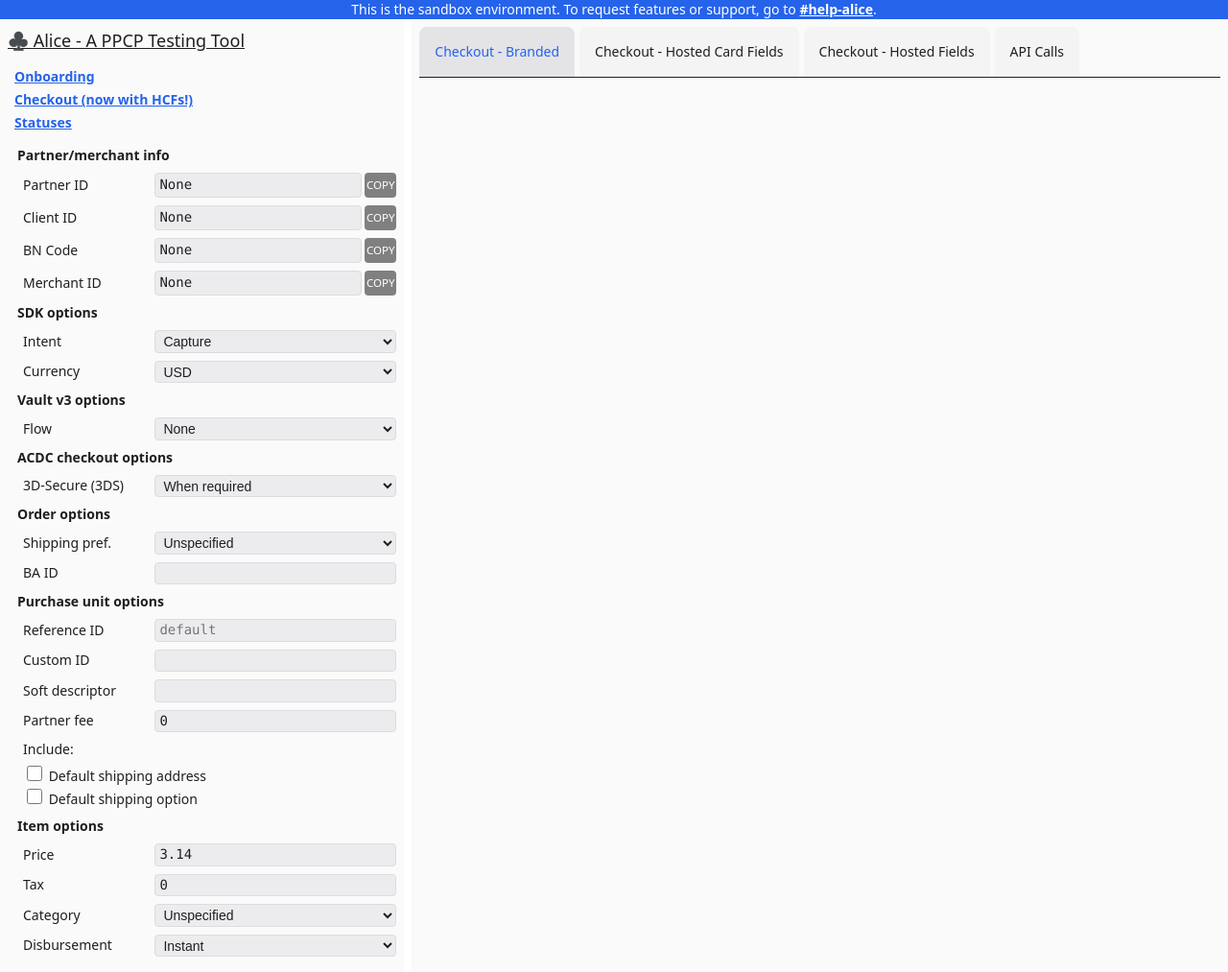
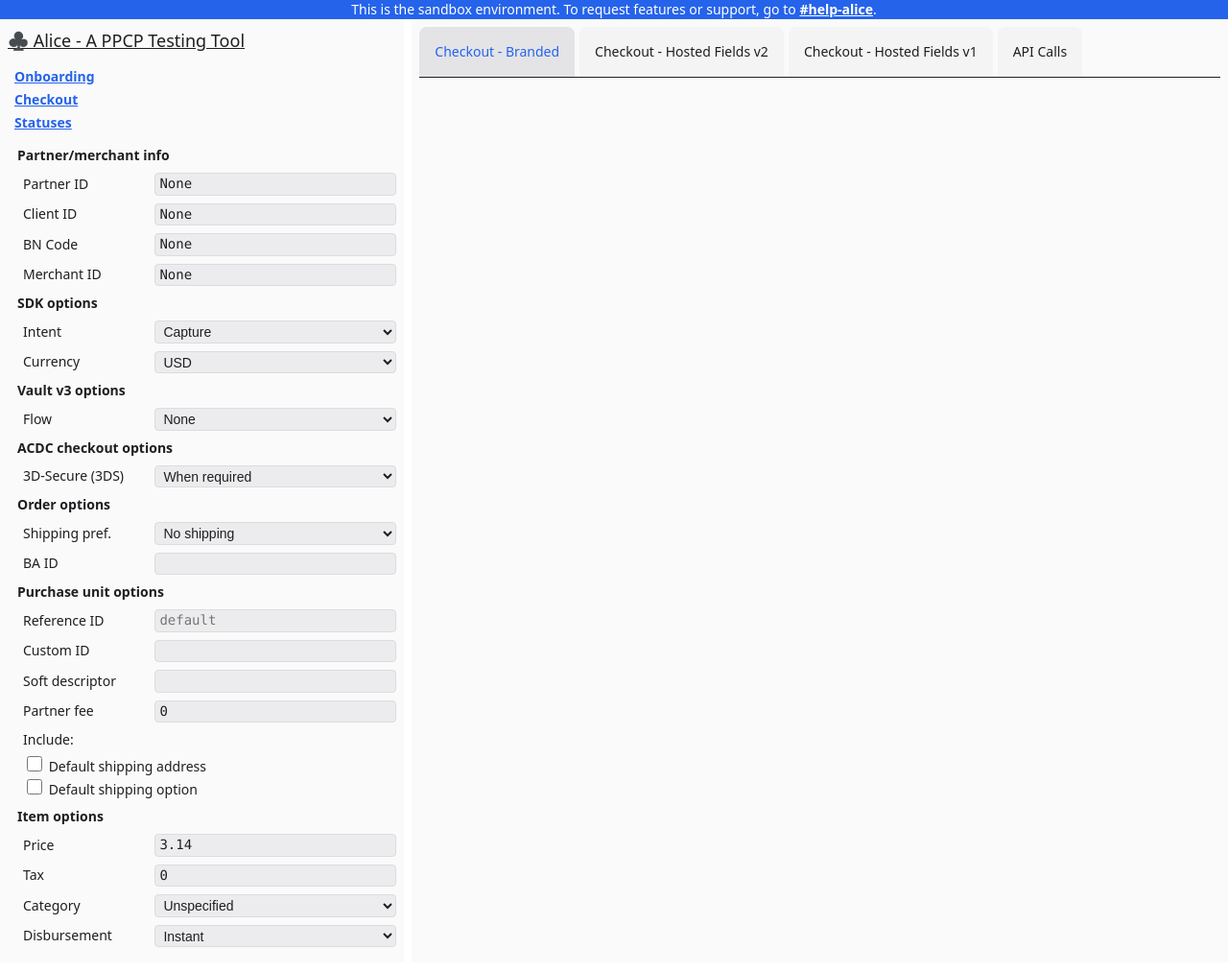
Before and after one commit to engenmt-pp/Alice, a Flask app: page / in a window 1280 px wide. Shown: the whole page at 96% size. After the commit the page ends 987 px from the top, so only its background shows below. Run offline with Flask 3, Linux system fonts and the light colour scheme; some libraries are stand-ins or nearby versions.

Commit message:
Tweaked spacing, naming for presentation (#104)

```diff
--- a/src/api/orders.py
+++ b/src/api/orders.py
@@ -448,7 +448,6 @@
     order = Order(**data)
     resp = order.create()
 
-    current_app.logger.debug(f"Create order response: {json.dumps(resp, indent=2)}")
     return jsonify(resp)
 
 
@@ -468,7 +467,6 @@
     order = Order(**data)
     resp = order.capture()
 
-    current_app.logger.debug(f"Capture order response: {json.dumps(resp, indent=2)}")
     return jsonify(resp)
 
 
@@ -488,5 +486,4 @@
     order = Order(**data)
     resp = order.get_status()
 
-    current_app.logger.debug(f"Get order status response: {json.dumps(resp, indent=2)}")
     return jsonify(resp)
--- a/src/static/cards.css
+++ b/src/static/cards.css
@@ -1,6 +1,6 @@
 #form-hf-card,
 #form-cf-card {
-    max-width: 20ch;
+    max-width: 26ch;
     font-size: 1rem;
 }
 #form-hf-card > label,
--- a/src/static/styles.css
+++ b/src/static/styles.css
@@ -274,8 +274,7 @@
 .action {
     border-radius: 0.25rem;
     min-width: 5ch;
-    padding-top: 3px;
-    padding-bottom: 3px;
+    padding: 3px;
     background-color: var(--blue-600);
     color: var(--white);
     text-transform: uppercase;
--- a/src/templates/base.html
+++ b/src/templates/base.html
@@ -35,7 +35,7 @@
             </li>
             <li>
               <a href="{{ url_for('routes.checkout') }}">
-                Checkout (now with HCFs!)
+                Checkout
               </a>
             </li>
             <li>
@@ -58,46 +58,26 @@
               <label for="partner-id">
                 Partner ID
               </label>
-              <span>
-                <input name="partner-id" id="partner-id" value="{{ partner_id }}" class="monospaced"/>
-                <button type="button" onclick="copyToClipboard('partner-id')" class="action">
-                  Copy
-                </button>
-              </span>
+              <input name="partner-id" id="partner-id" value="{{ partner_id }}" class="monospaced"/>
               <div class="break"></div>
               <!-- Partner client ID -->
               <label for="partner-client-id">
                 Client ID
               </label>
-              <span>
-                <input name="partner-client-id" id="partner-client-id" value="{{ partner_client_id }}" class="monospaced"></input>
-                <button type="button" onclick="copyToClipboard('partner-client-id')" class="action">
-                  Copy
-                </button>
-              </span>
+              <input name="partner-client-id" id="partner-client-id" value="{{ partner_client_id }}" class="monospaced"></input>
               <div class="break"></div>
               <!-- Partner BN code -->
               <label for="partner-bn-code">
                 BN Code
               </label>
-              <span>
-                <input name="partner-bn-code" id="partner-bn-code" value="{{ partner_bn_code }}" class="monospaced"></input>
-                <button type="button" onclick="copyToClipboard('partner-bn-code')" class="action">
-                  Copy
-                </button>
-              </span>
+              <input name="partner-bn-code" id="partner-bn-code" value="{{ partner_bn_code }}" class="monospaced"></input>
               <div class="break"></div>
               {% block merchant_id %}
               <!-- Merchant ID -->
               <label for="merchant-id">
                 Merchant ID
               </label>
-              <span>
-                <input name="merchant-id" id="merchant-id" value="{{ merchant_id }}" class="monospaced"></input>
-                <button type="button" onclick="copyToClipboard('merchant-id')" class="action">
-                  Copy
-                </button>
-              </span>
+              <input name="merchant-id" id="merchant-id" value="{{ merchant_id }}" class="monospaced"></input>
               {% endblock merchant_id %}
             </fieldset>
           </fieldset>
--- a/src/templates/checkout-options.html
+++ b/src/templates/checkout-options.html
@@ -96,10 +96,10 @@
       Shipping pref.
     </label>
     <select name="shipping-preference" id="shipping-preference">
-      <option value="" selected>Unspecified</option>
-      <option value="NO_SHIPPING">No shipping</option>
+      <option value="NO_SHIPPING" selected>No shipping</option>
       <option value="GET_FROM_FILE">Get from file</option>
       <option value="SET_PROVIDED_ADDRESS">Set provided address</option>
+      <option value="">Unspecified</option>
     </select>
     <div class="break"></div>
     <label for="ba-id">
--- a/src/templates/checkout.html
+++ b/src/templates/checkout.html
@@ -22,10 +22,10 @@
       <button id="button-checkout-branded" type="button" onclick="selectTab(event)">Checkout - Branded</button>
     </li>
     <li>
-      <button id="button-checkout-card" type="button" onclick="selectTab(event)">Checkout - Hosted Card Fields</button>
+      <button id="button-checkout-card" type="button" onclick="selectTab(event)">Checkout - Hosted Fields v2</button>
     </li>
     <li>
-      <button id="button-checkout-hosted" type="button" onclick="selectTabHostedClosure()(event)">Checkout - Hosted Fields</button>
+      <button id="button-checkout-hosted" type="button" onclick="selectTabHostedClosure()(event)">Checkout - Hosted Fields v1</button>
     </li>
     <li>
       <button id="button-api-calls" type="button" onclick="selectTab(event)">API Calls</button>
```
Also changed, not shown: 1 other file.
